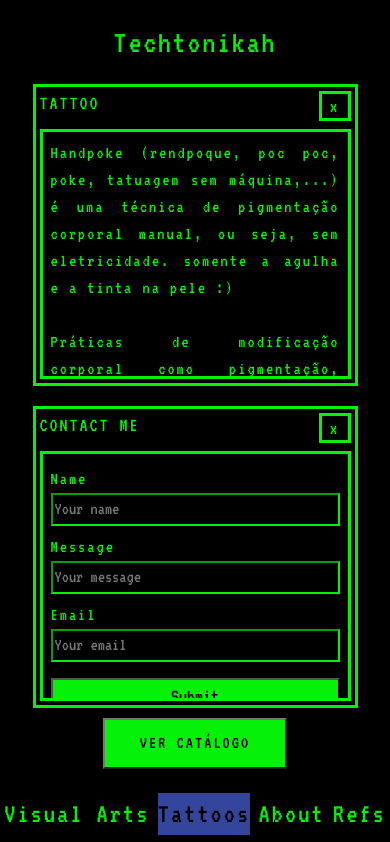
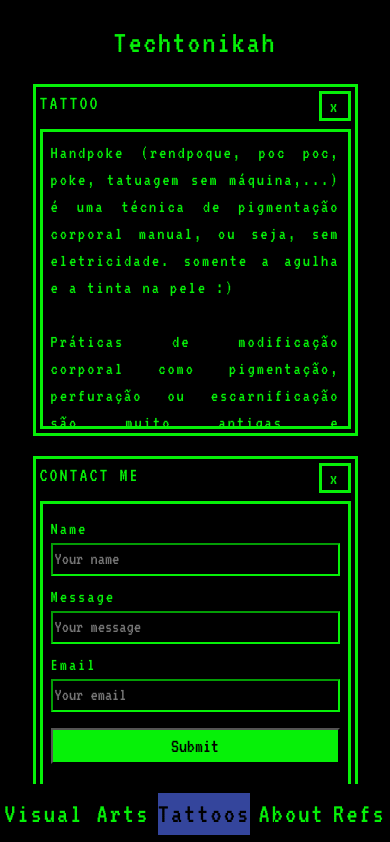
Before and after one commit to missatoy/techtonikah, a React (Vite) app: page /tattoos in a window 390 px wide. Shown: the top 842 px of the page. Built offline with nearby package versions, Linux system fonts and the light colour scheme.

Commit message:
increased retro-body height to 300px both mobile and web since we reduced width on mobile version to have more space for navigating

```diff
--- a/src/index.css
+++ b/src/index.css
@@ -228,7 +228,7 @@ body {
 .retro-body {
   border: solid #06F108;
   overflow-y: auto;
-  height: 275px;
+  height: 300px;
 }
 
 /* width */
@@ -316,10 +316,6 @@ body {
       max-width: 325px;
   }
 
-  .retro-body {
-    height: 250px;
-  }
-
   .windows-layout-one {
     display: flex;
     flex-direction: column;
```
